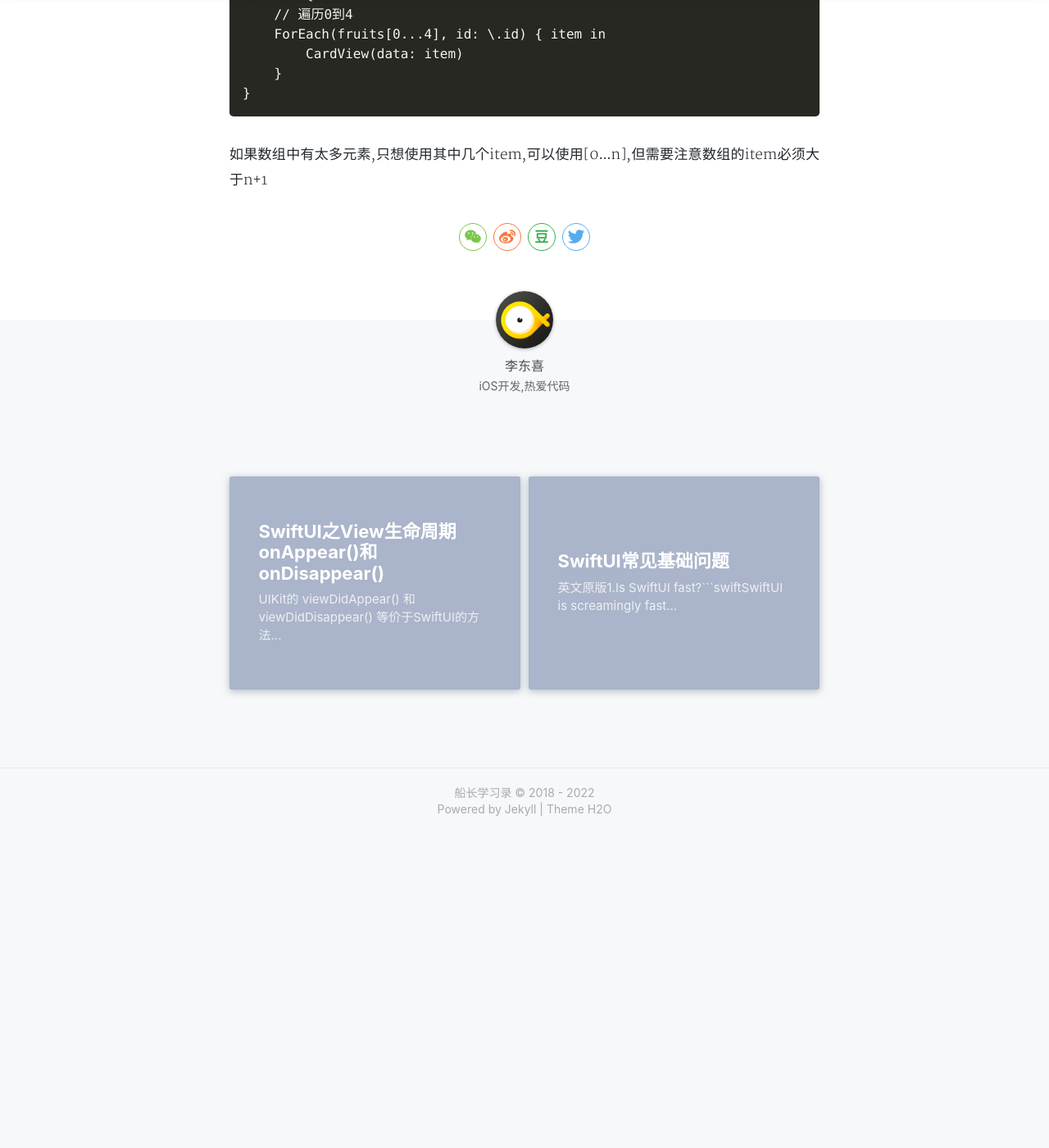
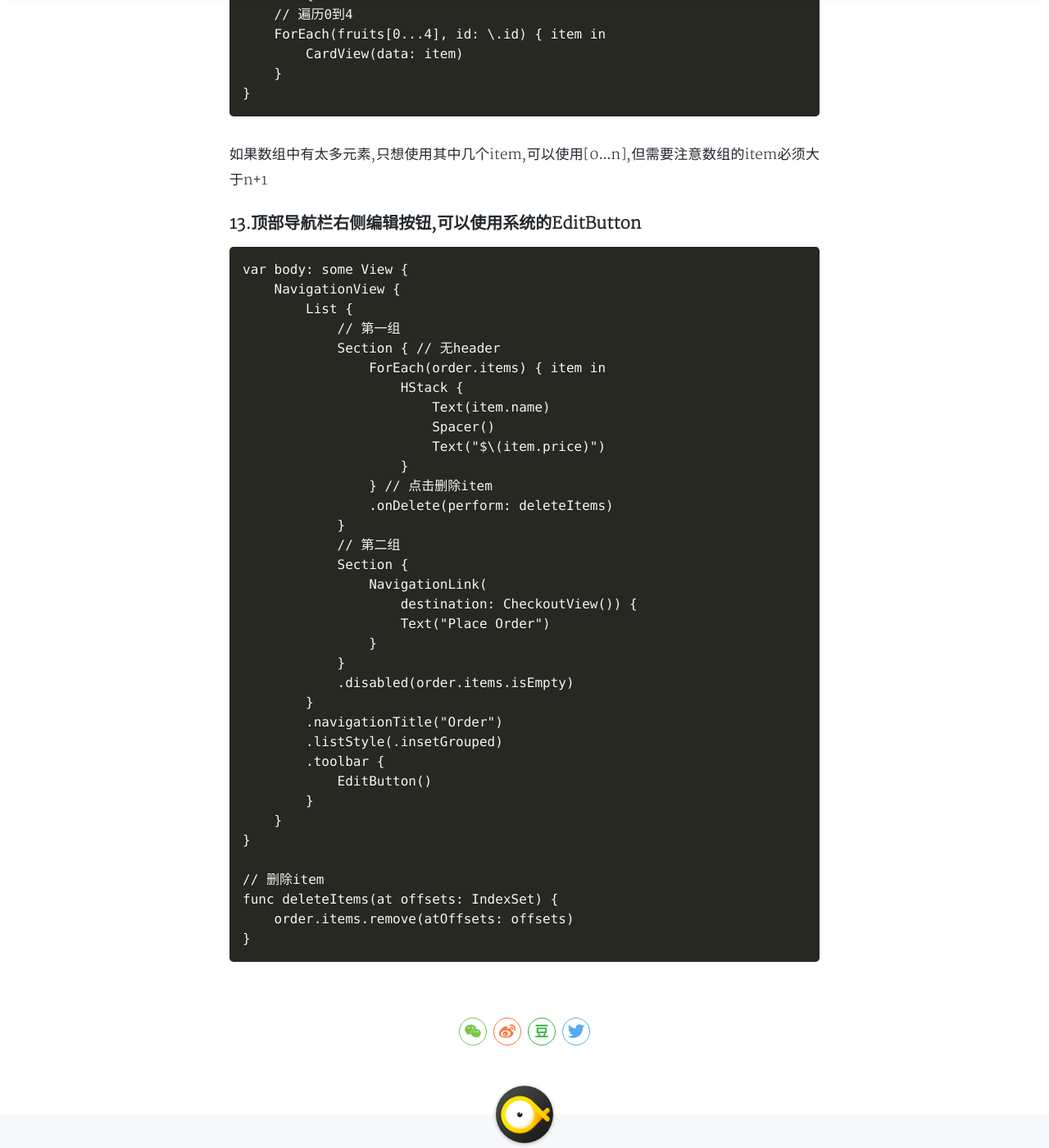
Before and after one commit to dongxiexidu/dongxiexidu.github.com, a Jekyll site: the page built from _posts/2021-05-02-SwiftUI建议和小技巧.md, in a window 1280 px wide and 1400 px high, scrolled down 6137 px. Shown: the whole window at 82% size. Built offline with Jekyll 4.4.1, drawn with Linux system fonts in a browser that asks for light colours; nearby versions of some CDN libraries; a style sheet for code colours, icons or effects is not loaded; before the commit the page ends 7154 px from its top, so only the background shows below that.

Commit message:
ListStyle

````diff
--- a/_posts/2021-05-02-SwiftUI建议和小技巧.md
+++ b/_posts/2021-05-02-SwiftUI建议和小技巧.md
@@ -219,3 +219,43 @@ TabView {
 }
 ```
 如果数组中有太多元素,只想使用其中几个item,可以使用[0...n],但需要注意数组的item必须大于n+1
+
+
+### 13.顶部导航栏右侧编辑按钮,可以使用系统的EditButton
+```
+var body: some View {
+    NavigationView {
+        List {
+            // 第一组
+            Section { // 无header
+                ForEach(order.items) { item in
+                    HStack {
+                        Text(item.name)
+                        Spacer()
+                        Text("$\(item.price)")
+                    }
+                } // 点击删除item
+                .onDelete(perform: deleteItems)
+            }
+            // 第二组
+            Section {
+                NavigationLink(
+                    destination: CheckoutView()) {
+                    Text("Place Order")
+                }
+            }
+            .disabled(order.items.isEmpty)
+        }
+        .navigationTitle("Order")
+        .listStyle(.insetGrouped)
+        .toolbar {
+            EditButton()
+        }
+    }
+}
+
+// 删除item
+func deleteItems(at offsets: IndexSet) {
+    order.items.remove(atOffsets: offsets)
+}
+```
````
Also changed, not shown: _posts/2021-07-13-SwiftUI之ListStyle六种样式.md (added, +46 -0 lines).
